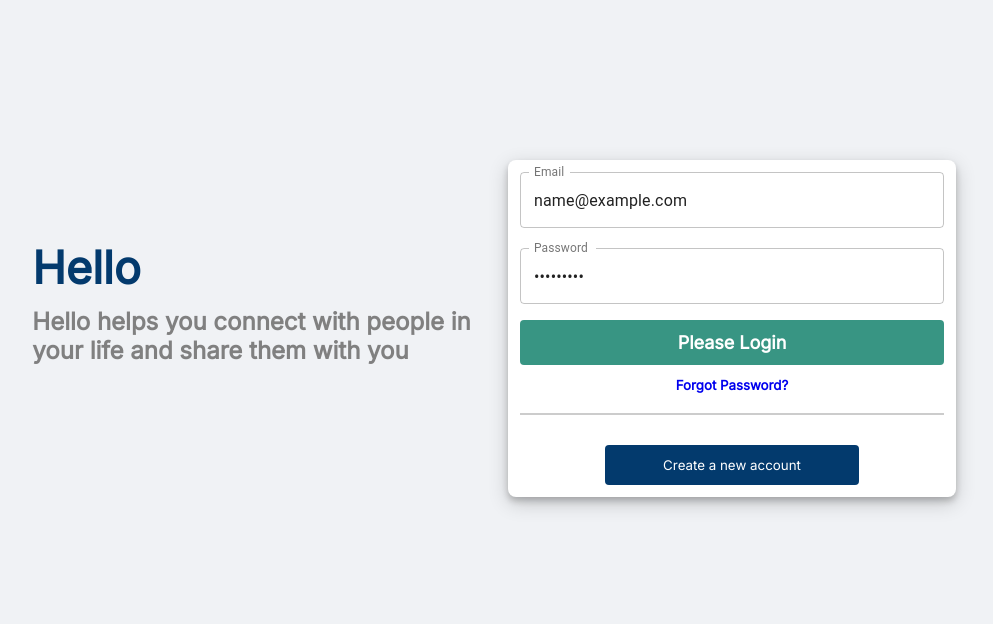
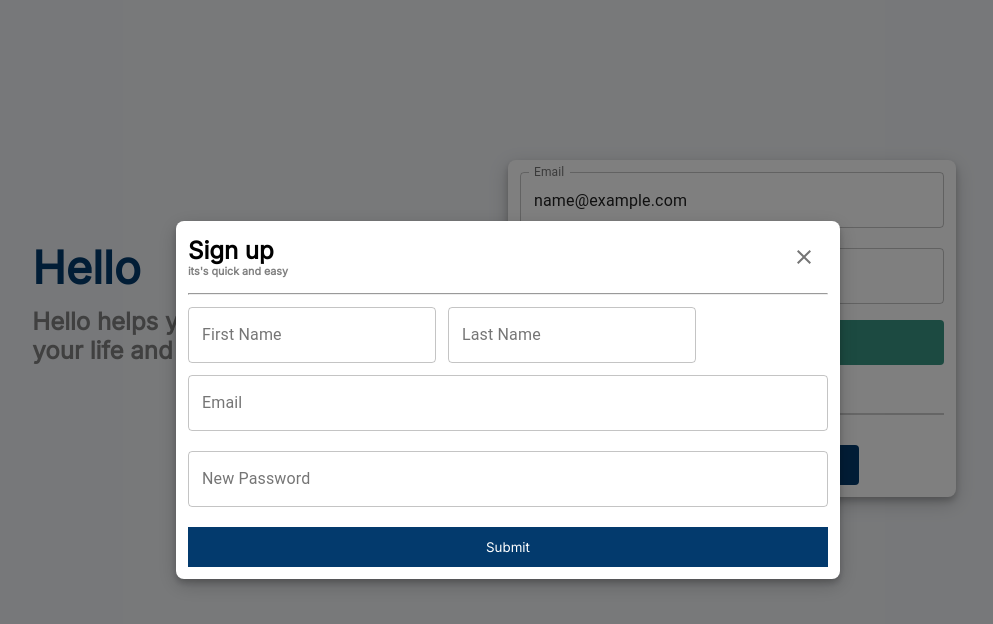
Before and after one commit to amritkc/hello, a React (Create React App) app: page /login in a window 1280 px wide. Both pictures are taken after typing "name@example.com", "Sample123" into the empty fields and a click on the button "Create a new account". Shown: the top 624 px of the page, without its empty margins (132-1125 px from the left). Built offline with nearby package versions, Linux system fonts and the light colour scheme.

Commit message:
SIGNUP DONE

```diff
--- a/package.json
+++ b/package.json
@@ -18,7 +18,7 @@
   "scripts": {
     "heroku-prebuild": "npm install -g serve",
     "devstart": "react-scripts start",
-    "start": "serve -s build",
+    "start": "react-scripts start",
     "build": "react-scripts build",
     "test": "react-scripts test",
     "eject": "react-scripts eject"
--- a/src/auth/Login/Login.css
+++ b/src/auth/Login/Login.css
@@ -54,6 +54,31 @@
   color: white;
   padding: 12px;
   background-color: #033a6d;
+}
+.modal__signup {
+  padding: 12px;
+  width: 50%;
+  border-radius: 8px;
+  box-shadow: 0 4px 6px 0 rgba(0, 0, 0, 0.2), 0 6px 20px 0 rgba(0, 0, 0, 0.19);
+  background-color: #ffffff;
+}
+.modal__signup__header {
+  display: flex;
+  align-items: center;
+  justify-content: space-between;
+}
+.modal__firstname {
+  margin-top: 12px;
+  margin-bottom: 12px;
+}
+.submit__modal {
+  width: 100%;
+  padding: 12px;
+  color: white;
+  background-color: #033a6d;
+  outline: none;
+  border: none;
+  margin-top: 20px;
 }
 @media (max-width: 1125px) {
   /* big landscape tablets, laptops, and desktops */
@@ -136,4 +161,7 @@
     margin: 0 auto;
     position: relative;
   }
+  .modal__signup {
+    width: 95%;
+  }
 }
--- a/src/auth/Login/Login.js
+++ b/src/auth/Login/Login.js
@@ -5,9 +5,30 @@ import Grid from "@material-ui/core/Grid";
 import "./Login.css";
 import TextField from "@material-ui/core/TextField";
 import { Link } from "react-router-dom";
+import { makeStyles } from "@material-ui/core/styles";
+import { Modal } from "@material-ui/core";
+import IconButton from "@material-ui/core/IconButton";
+import CloseIcon from "@material-ui/icons/Close";
 
+const useStyles = makeStyles((theme) => ({
+  modal: {
+    display: "flex",
+    alignItems: "center",
+    justifyContent: "center",
+  },
+}));
 function Login() {
+  const [open, setOpen] = React.useState(false);
+
+  const classes = useStyles();
+  const handleOpen = () => {
+    setOpen(true);
+  };
+  const handleClose = () => {
+    setOpen(false);
+  };
   return (
+    <>
       <div className='login'>
         <div className='login_main'>
           <Grid container>
@@ -15,8 +36,8 @@ function Login() {
               <div className='login__leftside'>
                 <span className='login_span'>Hello</span>
                 <h2>
-                Hello helps you connect with people in your life and share them
-                with you
+                  Hello helps you connect with people in your life and share
+                  them with you
                 </h2>
               </div>
             </Grid>
@@ -40,19 +61,77 @@ function Login() {
                     />
                     <button className='btnlogin'>Please Login</button>
                   </form>
-                <Link to='/forgot-password' style={{ textDecoration: "none" }}>
+                  <Link
+                    to='/forgot-password'
+                    style={{ textDecoration: "none" }}>
                     <h5 style={{ textAlign: "center", marginTop: "12px" }}>
                       Forgot Password?
                     </h5>
                   </Link>
                   <hr style={{ marginTop: "20px", border: "1px solid #ccc" }} />
-                <button className="btn_createaccount">Create a new account</button>
+                  <button className='btn_createaccount' onClick={handleOpen}>
+                    Create a new account
+                  </button>
                 </div>
               </div>
             </Grid>
           </Grid>
         </div>
       </div>
+      <Modal
+        className={classes.modal}
+        open={open}
+        onClose={handleClose}
+        closeAfterTransition
+        BackdropProps={{
+          timeout: 500,
+        }}>
+        <div className='modal__signup'>
+          <div className='modal__signup__header'>
+            <div className='modal__letter'>
+              <h2>Sign up</h2>
+              <h6 style={{ color: "#808080" }}>its's quick and easy</h6>
+            </div>
+            <IconButton onClick={handleClose}>
+              <CloseIcon />
+            </IconButton>
+          </div>
+          <hr style={{ marginTop: "12px" }} />
+          <div className='modal__body'>
+            <form>
+              <div className='modal__firstname'>
+                <TextField
+                  id='outlined-basic'
+                  label='First Name'
+                  variant='outlined'
+                />
+                <span style={{ marginLeft: "12px" }} />
+                <TextField
+                  id='outlined-basic'
+                  label='Last Name'
+                  variant='outlined'
+                />
+              </div>
+              <TextField
+                fullWidth
+                label='Email'
+                type='Email'
+                variant='outlined'
+              />
+              <br />
+              <br />
+              <TextField
+                fullWidth
+                label='New Password'
+                type='Password'
+                variant='outlined'
+              />
+              <button className='submit__modal'>Submit</button>
+            </form>
+          </div>
+        </div>
+      </Modal>
+    </>
   );
 }
 
```
Lines whose indentation alone changed are shown as unchanged.
